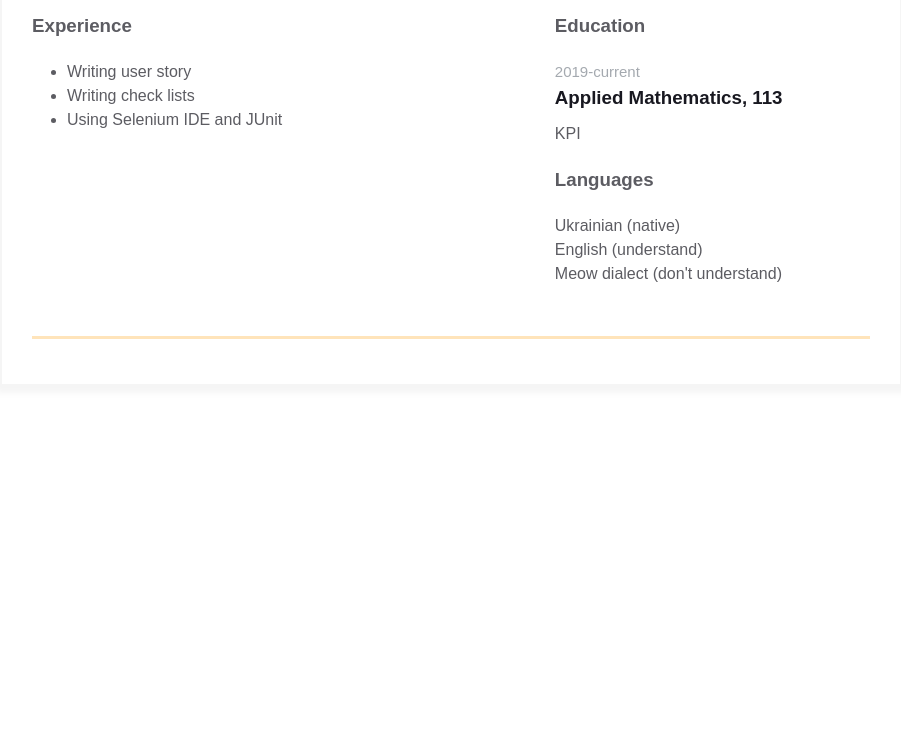
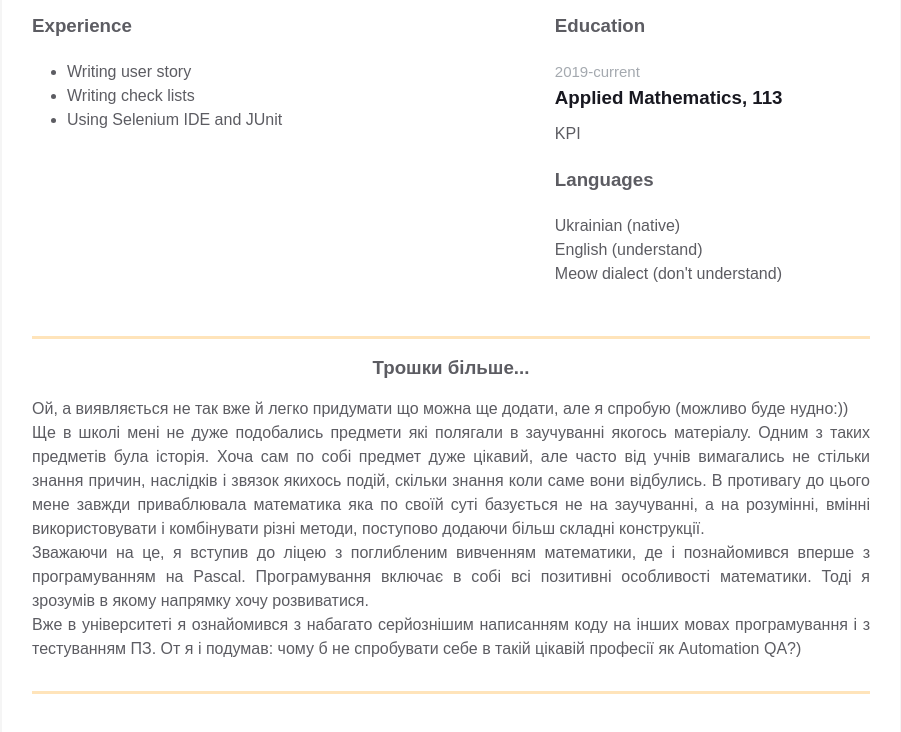
Before and after one commit to Derrbal/homepage, a plain HTML site: page index.html in a window 1280 px wide. Shown: the part 609-1341 px from the top of the page, without its empty margins (189-1090 px from the left). Before the commit the page ends 1044 px from the top, so only its background shows below. Drawn offline with Linux system fonts and the light colour scheme.

Commit message:
Added block 'A little more...'

```diff
--- a/index.html
+++ b/index.html
@@ -146,6 +146,27 @@
             </div>
             </div>
           </div>
+          <div class="resume__block">
+            <div class="skills">
+              <h3 class="skills__header">Трошки більше...</h3>
+              <p class="skills__text">
+                  Ой, а виявляється не так вже й легко придумати що можна ще додати, але я спробую (можливо буде нудно:)) </br>
+                  Ще в школі мені не дуже подобались предмети які полягали в заучуванні якогось матеріалу.
+                  Одним з таких предметів була історія. Хоча сам по собі предмет дуже цікавий, але часто від учнів
+                  вимагались не стільки знання причин, наслідків і звязок якихось подій,
+                  скільки знання коли саме вони відбулись. В противагу до цього мене завжди приваблювала математика
+                  яка по своїй суті базується не на заучуванні, а на розумінні, вмінні використовувати і комбінувати різні
+                  методи, поступово додаючи більш складні конструкції.</br>
+                  Зважаючи на це, я вступив до ліцею з поглибленим вивченням математики, де і познайомився
+                  вперше з програмуванням на Pascal. Програмування включає в собі всі позитивні особливості математики.
+                  Тоді я зрозумів в якому напрямку хочу розвиватися.</br>
+                  Вже в університеті я ознайомився з набагато серйознішим написанням коду на інших мовах програмування і з тестуванням ПЗ.
+                  От я і подумав: чому б не спробувати себе в такій цікавій професії як Automation QA?)
+
+
+              </p>
+            </div>
+          </div>
           </div>
         </div>
       </main>
```
